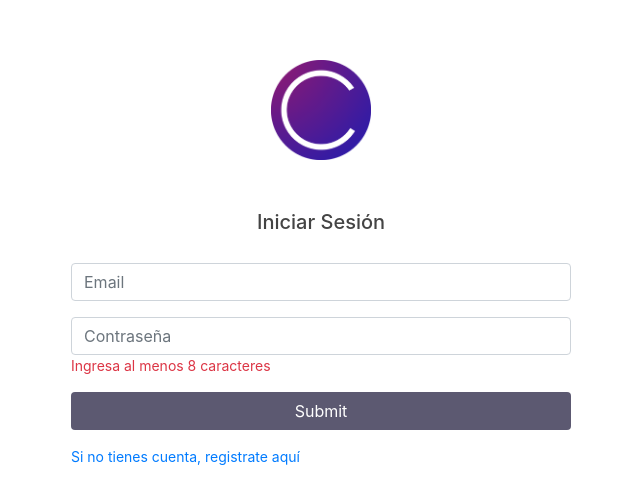
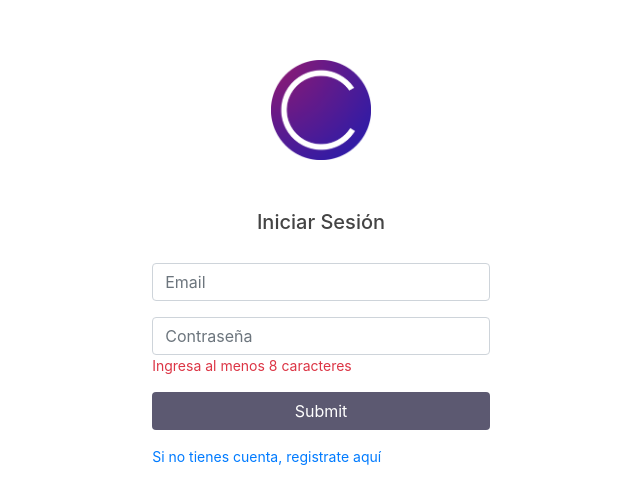
Before and after one commit to thebole/ApoloApp, an Angular app: page /#/login in a window 1280 px wide. Shown: the part 129-632 px from the top of the page, without its empty margins (319-959 px from the left). Built offline with nearby package versions, Linux system fonts and the light colour scheme.

Commit message:
cambios en el estilo del formulario para adaptación móvil

```diff
--- a/src/app/init/login/login.component.html
+++ b/src/app/init/login/login.component.html
@@ -1 +1,2 @@
-<router-outlet></router-outlet>
+
+        <router-outlet></router-outlet>
--- a/src/styles.scss
+++ b/src/styles.scss
@@ -12,7 +12,7 @@ body{
     height: 100%;
 }
 .simple-login-container{
-    width:500px;
+    width: 100%;
     max-width:100%;
     margin:50px auto;
     /*display: flex;
```
Also changed, not shown: src/app/init/login/register/register.component.html (indentation only).
